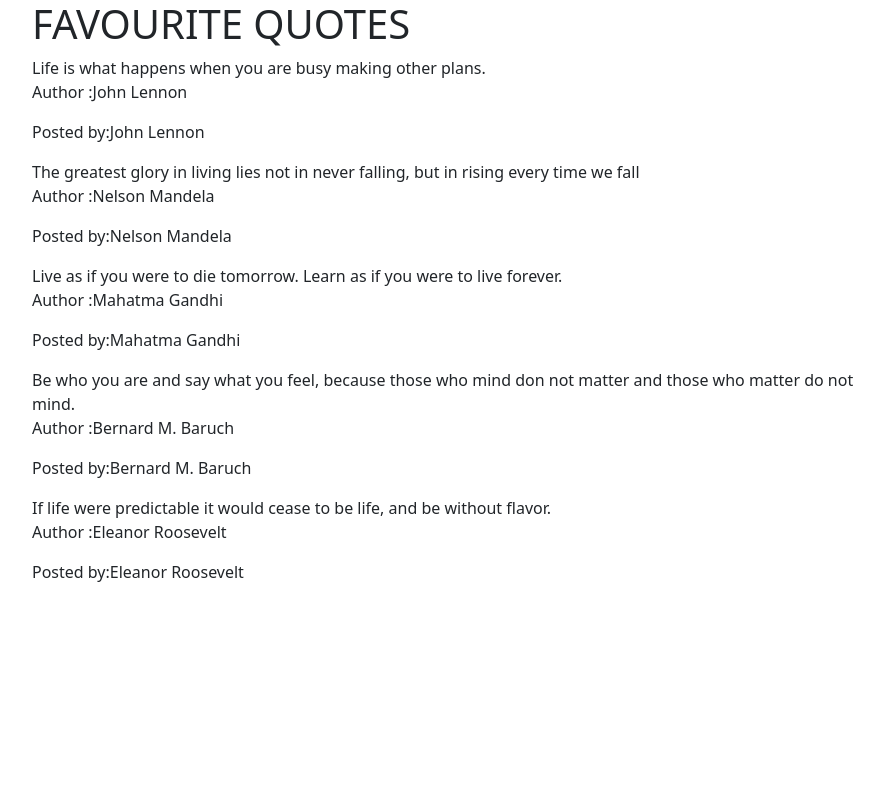
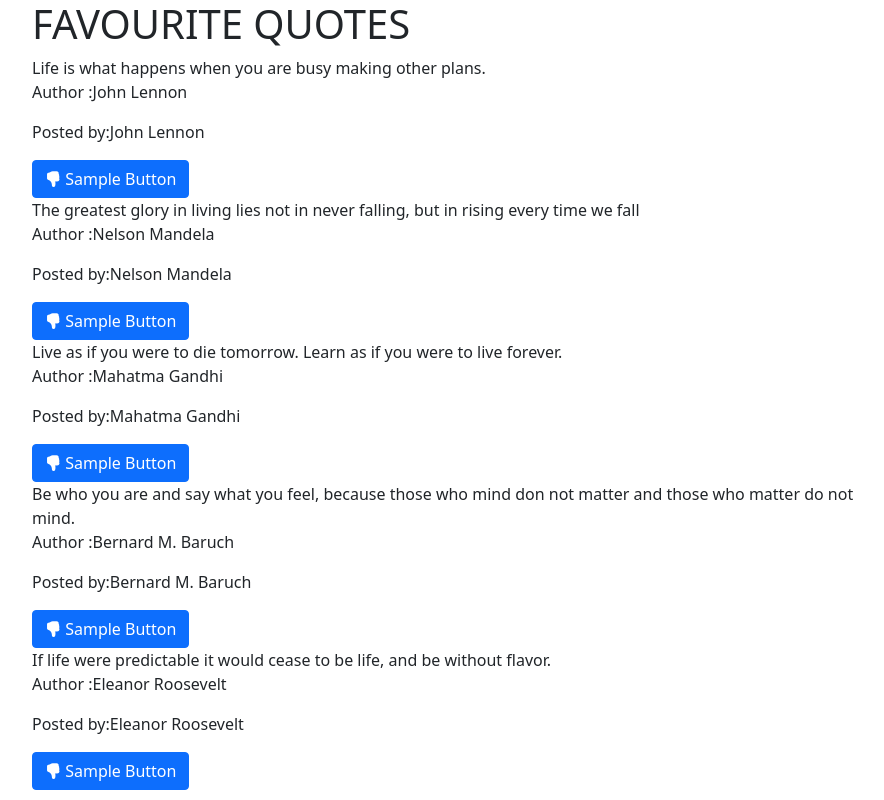
Before and after one commit to Memory-Wabwile/Quotes-App, an Angular app: page / in a window 1280 px wide. Shown: the whole page, without its empty margins (50-934 px from the left). Built offline with nearby package versions, Linux system fonts and the light colour scheme.

Commit message:
install the bootstrap icons

```diff
--- a/package.json
+++ b/package.json
@@ -19,6 +19,7 @@
     "@angular/platform-browser-dynamic": "~13.1.0",
     "@angular/router": "~13.1.0",
     "bootstrap": "^5.1.3",
+    "bootstrap-icons": "^1.8.0",
     "popper": "^1.0.1",
     "rxjs": "~7.4.0",
     "tslib": "^2.3.0",
--- a/src/app/quote-details/quote-details.component.html
+++ b/src/app/quote-details/quote-details.component.html
@@ -4,3 +4,6 @@
     <p> Author :{{quotee.author}} </p>
     <p>Posted by:{{quotee.name}} </p>
 </div>
+<div>
+    <button type="button" class="btn btn-primary"><span class="bi bi-hand-thumbs-down-fill"></span> Sample Button</button>
+</div>
--- a/src/styles.css
+++ b/src/styles.css
@@ -1,2 +1,3 @@
 /* You can add global styles to this file, and also import other style files */
-@import "~bootstrap/dist/css/bootstrap.css"
+@import "~bootstrap/dist/css/bootstrap.css";
+@import "~bootstrap-icons/font/bootstrap-icons.css";
```
Also changed, not shown: 1 other file (tests, documents, lock files or other folders).
